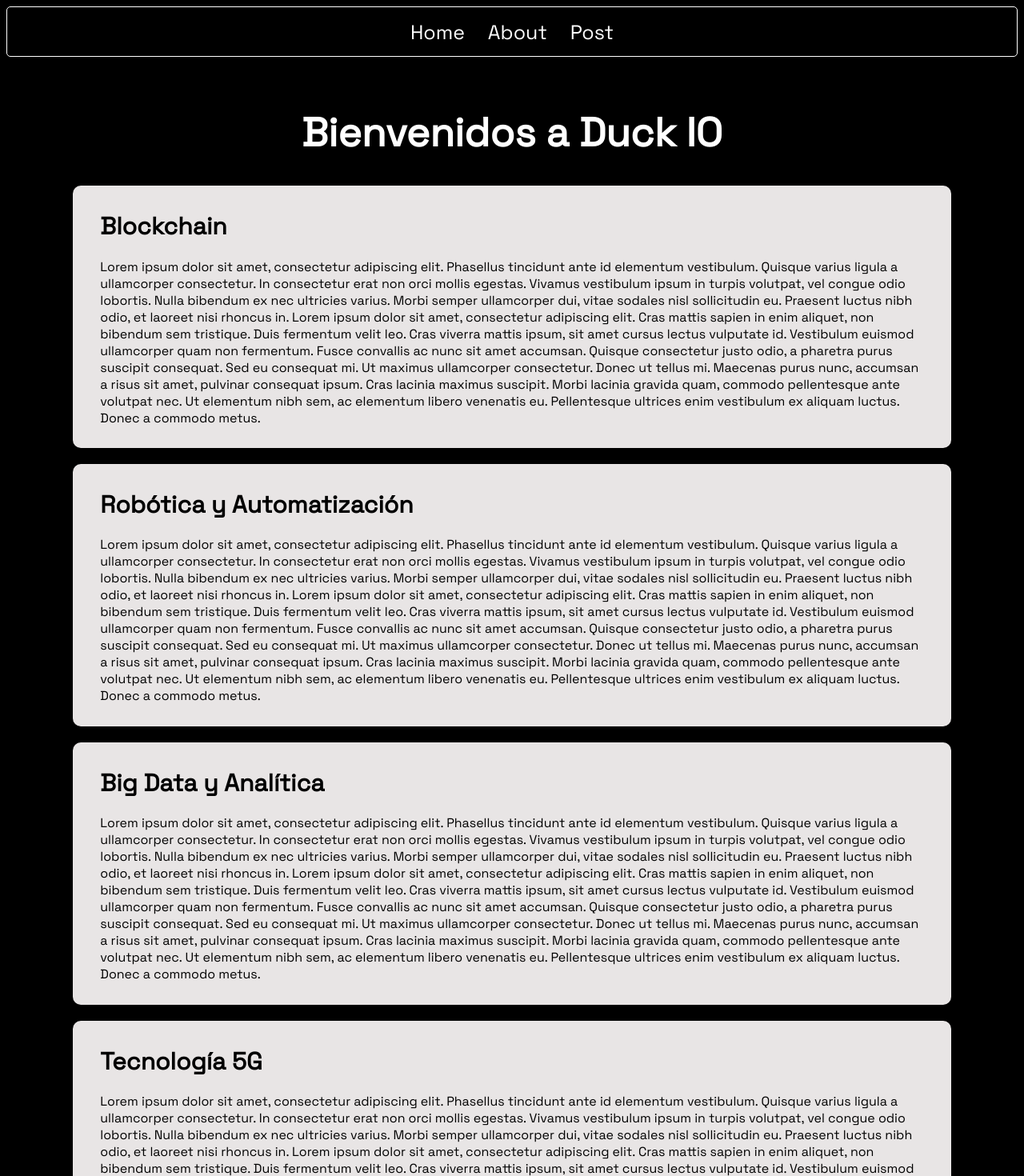
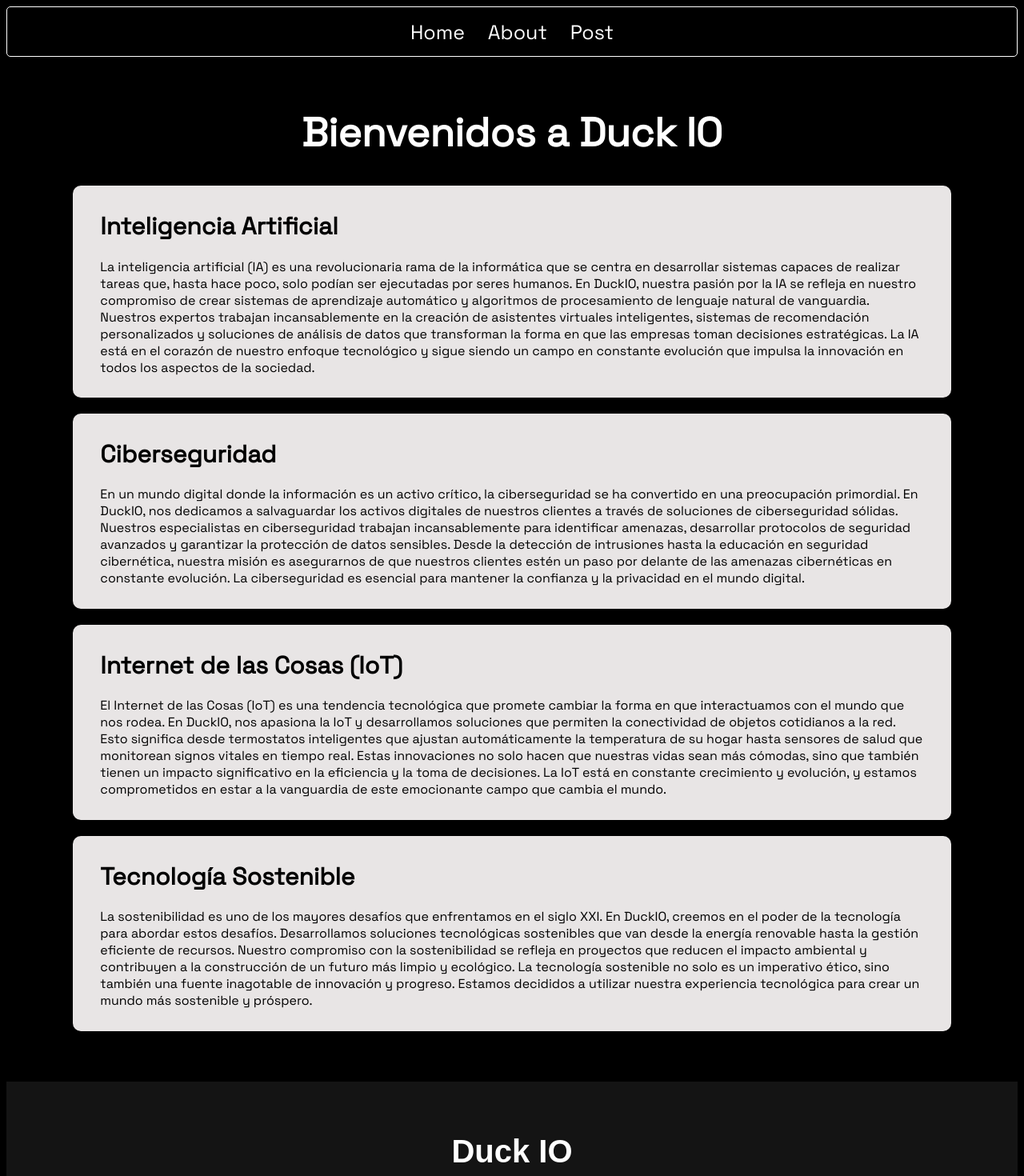
Before and after one commit to NicolasEstebanCuervo/Duck-IO, a Next.js app: page / in a window 1280 px wide. Shown: the top 1470 px of the page at 80% size. Built offline with nearby package versions, Linux system fonts and the light colour scheme.

Commit message:
Correction bugs

```diff
--- a/Components/ContentIndex/index.jsx
+++ b/Components/ContentIndex/index.jsx
@@ -1,116 +1,89 @@
 import styles from "./ContentIndex.module.css";
 
-export default function ContentIndex ()  {
+export default function ContentIndex() {
     return (
         <>
             <h1 className={styles.title_main}>Bienvenidos a Duck IO</h1>
             <div className={styles.individual_container}>
-                <h1 className={styles.title_section}>Blockchain</h1>
+                <h1 className={styles.title_section}>
+                    Inteligencia Artificial
+                </h1>
                 <p className={styles.paragraph}>
-                    Lorem ipsum dolor sit amet, consectetur adipiscing elit.
-                    Phasellus tincidunt ante id elementum vestibulum. Quisque
-                    varius ligula a ullamcorper consectetur. In consectetur erat
-                    non orci mollis egestas. Vivamus vestibulum ipsum in turpis
-                    volutpat, vel congue odio lobortis. Nulla bibendum ex nec
-                    ultricies varius. Morbi semper ullamcorper dui, vitae
-                    sodales nisl sollicitudin eu. Praesent luctus nibh odio, et
-                    laoreet nisi rhoncus in. Lorem ipsum dolor sit amet,
-                    consectetur adipiscing elit. Cras mattis sapien in enim
-                    aliquet, non bibendum sem tristique. Duis fermentum velit
-                    leo. Cras viverra mattis ipsum, sit amet cursus lectus
-                    vulputate id. Vestibulum euismod ullamcorper quam non
-                    fermentum. Fusce convallis ac nunc sit amet accumsan.
-                    Quisque consectetur justo odio, a pharetra purus suscipit
-                    consequat. Sed eu consequat mi. Ut maximus ullamcorper
-                    consectetur. Donec ut tellus mi. Maecenas purus nunc,
-                    accumsan a risus sit amet, pulvinar consequat ipsum. Cras
-                    lacinia maximus suscipit. Morbi lacinia gravida quam,
-                    commodo pellentesque ante volutpat nec. Ut elementum nibh
-                    sem, ac elementum libero venenatis eu. Pellentesque ultrices
-                    enim vestibulum ex aliquam luctus. Donec a commodo metus.
+                    La inteligencia artificial (IA) es una revolucionaria rama
+                    de la informática que se centra en desarrollar sistemas
+                    capaces de realizar tareas que, hasta hace poco, solo podían
+                    ser ejecutadas por seres humanos. En DuckIO, nuestra pasión
+                    por la IA se refleja en nuestro compromiso de crear sistemas
+                    de aprendizaje automático y algoritmos de procesamiento de
+                    lenguaje natural de vanguardia. Nuestros expertos trabajan
+                    incansablemente en la creación de asistentes virtuales
+                    inteligentes, sistemas de recomendación personalizados y
+                    soluciones de análisis de datos que transforman la forma en
+                    que las empresas toman decisiones estratégicas. La IA está
+                    en el corazón de nuestro enfoque tecnológico y sigue siendo
+                    un campo en constante evolución que impulsa la innovación en
+                    todos los aspectos de la sociedad.
                 </p>
             </div>
 
             <div className={styles.individual_container}>
-                <h1 className={styles.title_section}>Robótica y Automatización</h1>
+                <h1 className={styles.title_section}>Ciberseguridad</h1>
                 <p className={styles.paragraph}>
-                    Lorem ipsum dolor sit amet, consectetur adipiscing elit.
-                    Phasellus tincidunt ante id elementum vestibulum. Quisque
-                    varius ligula a ullamcorper consectetur. In consectetur erat
-                    non orci mollis egestas. Vivamus vestibulum ipsum in turpis
-                    volutpat, vel congue odio lobortis. Nulla bibendum ex nec
-                    ultricies varius. Morbi semper ullamcorper dui, vitae
-                    sodales nisl sollicitudin eu. Praesent luctus nibh odio, et
-                    laoreet nisi rhoncus in. Lorem ipsum dolor sit amet,
-                    consectetur adipiscing elit. Cras mattis sapien in enim
-                    aliquet, non bibendum sem tristique. Duis fermentum velit
-                    leo. Cras viverra mattis ipsum, sit amet cursus lectus
-                    vulputate id. Vestibulum euismod ullamcorper quam non
-                    fermentum. Fusce convallis ac nunc sit amet accumsan.
-                    Quisque consectetur justo odio, a pharetra purus suscipit
-                    consequat. Sed eu consequat mi. Ut maximus ullamcorper
-                    consectetur. Donec ut tellus mi. Maecenas purus nunc,
-                    accumsan a risus sit amet, pulvinar consequat ipsum. Cras
-                    lacinia maximus suscipit. Morbi lacinia gravida quam,
-                    commodo pellentesque ante volutpat nec. Ut elementum nibh
-                    sem, ac elementum libero venenatis eu. Pellentesque ultrices
-                    enim vestibulum ex aliquam luctus. Donec a commodo metus.
+                    En un mundo digital donde la información es un activo
+                    crítico, la ciberseguridad se ha convertido en una
+                    preocupación primordial. En DuckIO, nos dedicamos a
+                    salvaguardar los activos digitales de nuestros clientes a
+                    través de soluciones de ciberseguridad sólidas. Nuestros
+                    especialistas en ciberseguridad trabajan incansablemente
+                    para identificar amenazas, desarrollar protocolos de
+                    seguridad avanzados y garantizar la protección de datos
+                    sensibles. Desde la detección de intrusiones hasta la
+                    educación en seguridad cibernética, nuestra misión es
+                    asegurarnos de que nuestros clientes estén un paso por
+                    delante de las amenazas cibernéticas en constante evolución.
+                    La ciberseguridad es esencial para mantener la confianza y
+                    la privacidad en el mundo digital.
                 </p>
             </div>
 
             <div className={styles.individual_container}>
-                <h1 className={styles.title_section}>Big Data y Analítica</h1>
+                <h1 className={styles.title_section}>
+                    Internet de las Cosas (IoT)
+                </h1>
                 <p className={styles.paragraph}>
-                    Lorem ipsum dolor sit amet, consectetur adipiscing elit.
-                    Phasellus tincidunt ante id elementum vestibulum. Quisque
-                    varius ligula a ullamcorper consectetur. In consectetur erat
-                    non orci mollis egestas. Vivamus vestibulum ipsum in turpis
-                    volutpat, vel congue odio lobortis. Nulla bibendum ex nec
-                    ultricies varius. Morbi semper ullamcorper dui, vitae
-                    sodales nisl sollicitudin eu. Praesent luctus nibh odio, et
-                    laoreet nisi rhoncus in. Lorem ipsum dolor sit amet,
-                    consectetur adipiscing elit. Cras mattis sapien in enim
-                    aliquet, non bibendum sem tristique. Duis fermentum velit
-                    leo. Cras viverra mattis ipsum, sit amet cursus lectus
-                    vulputate id. Vestibulum euismod ullamcorper quam non
-                    fermentum. Fusce convallis ac nunc sit amet accumsan.
-                    Quisque consectetur justo odio, a pharetra purus suscipit
-                    consequat. Sed eu consequat mi. Ut maximus ullamcorper
-                    consectetur. Donec ut tellus mi. Maecenas purus nunc,
-                    accumsan a risus sit amet, pulvinar consequat ipsum. Cras
-                    lacinia maximus suscipit. Morbi lacinia gravida quam,
-                    commodo pellentesque ante volutpat nec. Ut elementum nibh
-                    sem, ac elementum libero venenatis eu. Pellentesque ultrices
-                    enim vestibulum ex aliquam luctus. Donec a commodo metus.
+                    El Internet de las Cosas (IoT) es una tendencia tecnológica
+                    que promete cambiar la forma en que interactuamos con el
+                    mundo que nos rodea. En DuckIO, nos apasiona la IoT y
+                    desarrollamos soluciones que permiten la conectividad de
+                    objetos cotidianos a la red. Esto significa desde
+                    termostatos inteligentes que ajustan automáticamente la
+                    temperatura de su hogar hasta sensores de salud que
+                    monitorean signos vitales en tiempo real. Estas innovaciones
+                    no solo hacen que nuestras vidas sean más cómodas, sino que
+                    también tienen un impacto significativo en la eficiencia y
+                    la toma de decisiones. La IoT está en constante crecimiento
+                    y evolución, y estamos comprometidos en estar a la
+                    vanguardia de este emocionante campo que cambia el mundo.
                 </p>
             </div>
 
             <div className={styles.individual_container}>
-                <h1 className={styles.title_section}>Tecnología 5G</h1>
+                <h1 className={styles.title_section}>Tecnología Sostenible</h1>
                 <p className={styles.paragraph}>
-                    Lorem ipsum dolor sit amet, consectetur adipiscing elit.
-                    Phasellus tincidunt ante id elementum vestibulum. Quisque
-                    varius ligula a ullamcorper consectetur. In consectetur erat
-                    non orci mollis egestas. Vivamus vestibulum ipsum in turpis
-                    volutpat, vel congue odio lobortis. Nulla bibendum ex nec
-                    ultricies varius. Morbi semper ullamcorper dui, vitae
-                    sodales nisl sollicitudin eu. Praesent luctus nibh odio, et
-                    laoreet nisi rhoncus in. Lorem ipsum dolor sit amet,
-                    consectetur adipiscing elit. Cras mattis sapien in enim
-                    aliquet, non bibendum sem tristique. Duis fermentum velit
-                    leo. Cras viverra mattis ipsum, sit amet cursus lectus
-                    vulputate id. Vestibulum euismod ullamcorper quam non
-                    fermentum. Fusce convallis ac nunc sit amet accumsan.
-                    Quisque consectetur justo odio, a pharetra purus suscipit
-                    consequat. Sed eu consequat mi. Ut maximus ullamcorper
-                    consectetur. Donec ut tellus mi. Maecenas purus nunc,
-                    accumsan a risus sit amet, pulvinar consequat ipsum. Cras
-                    lacinia maximus suscipit. Morbi lacinia gravida quam,
-                    commodo pellentesque ante volutpat nec. Ut elementum nibh
-                    sem, ac elementum libero venenatis eu. Pellentesque ultrices
-                    enim vestibulum ex aliquam luctus. Donec a commodo metus.
+                    La sostenibilidad es uno de los mayores desafíos que
+                    enfrentamos en el siglo XXI. En DuckIO, creemos en el poder
+                    de la tecnología para abordar estos desafíos. Desarrollamos
+                    soluciones tecnológicas sostenibles que van desde la energía
+                    renovable hasta la gestión eficiente de recursos. Nuestro
+                    compromiso con la sostenibilidad se refleja en proyectos que
+                    reducen el impacto ambiental y contribuyen a la construcción
+                    de un futuro más limpio y ecológico. La tecnología
+                    sostenible no solo es un imperativo ético, sino también una
+                    fuente inagotable de innovación y progreso. Estamos
+                    decididos a utilizar nuestra experiencia tecnológica para
+                    crear un mundo más sostenible y próspero.
                 </p>
             </div>
         </>
     );
-};
+}
--- a/Components/ListOfPost/index.jsx
+++ b/Components/ListOfPost/index.jsx
@@ -74,6 +74,9 @@ export default async function ListOfPost() {
                         <p className={styles.description_post}>{post.body}</p>
                     </div>
                 </div>
+
+            <hr className={styles.hr_line}></hr>
+
                 <div className={styles.container_comments}>
                     {comments.slice(0, 2).map((comment) => (
                         <div>
--- a/Components/PhraseAbout/PhraseAbout.module.css
+++ b/Components/PhraseAbout/PhraseAbout.module.css
@@ -3,6 +3,7 @@
     font-weight: 800;
     color: #ffffff;
     text-align: center;
+    margin: 10vh 0;
 }
 
 @media (max-width: 1250px) {
```
Also changed, not shown: Components/ContentAbout/index.tsx (+9 -114 lines), Components/ListOfPost/ListOfPost.module.css (+63 -23 lines), Components/StatsAbout/index.jsx (+23 -16 lines).
